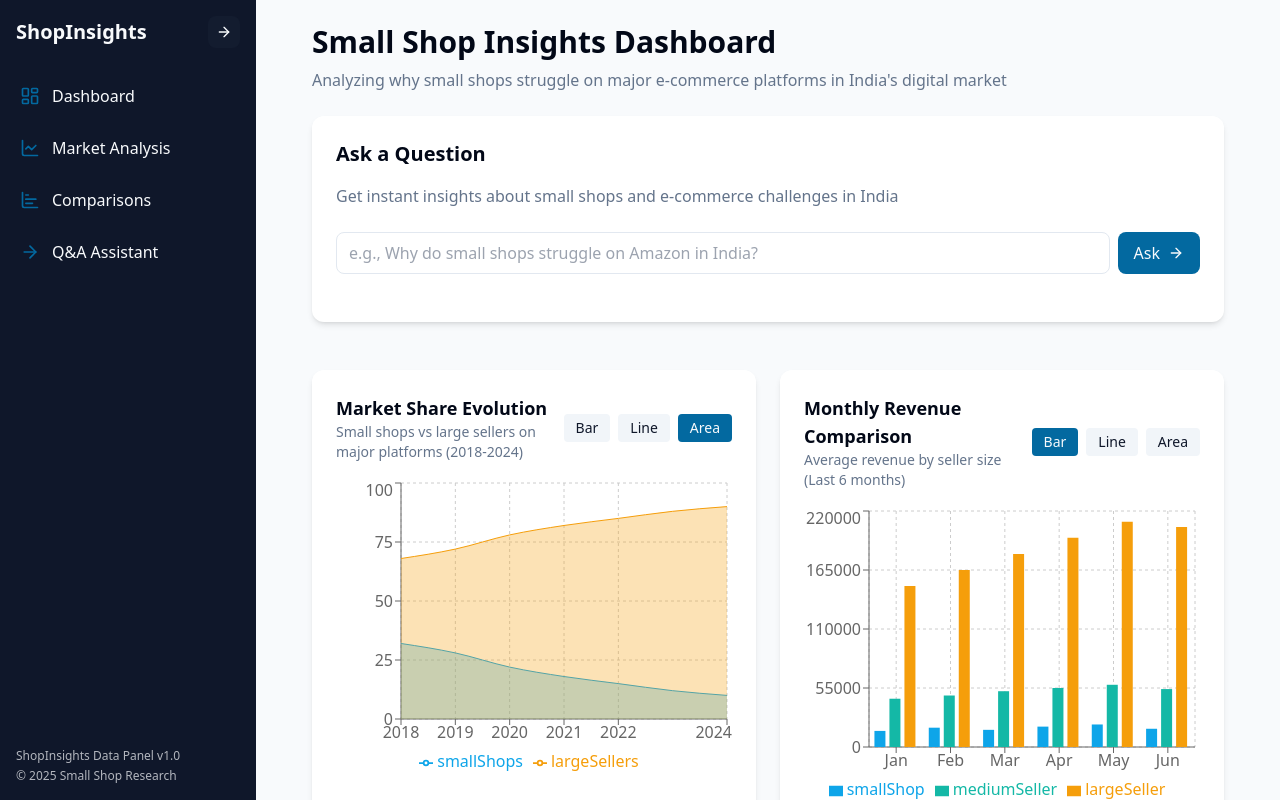
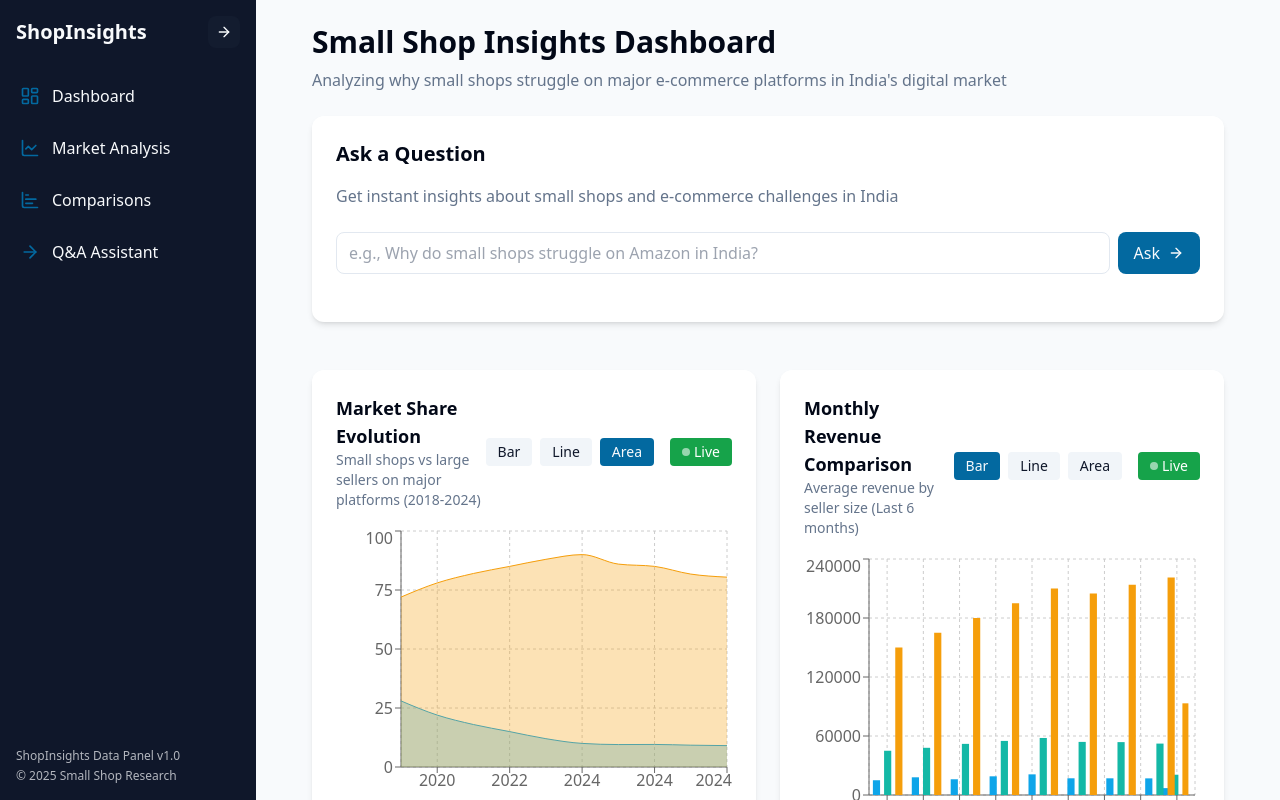
Before and after one commit to KatalKavya96/shop-smart-insights-india, a React (Vite) app: page / in a window 1280 px wide. Built offline with nearby package versions, Linux system fonts and the light colour scheme.

Commit message:
Add live data updates to charts
Implement real-time updates for data charts, plotting data per second.

```diff
--- a/src/components/DataChart.tsx
+++ b/src/components/DataChart.tsx
@@ -1,5 +1,5 @@
 
-import { FC, useState } from "react";
+import { FC, useState, useEffect } from "react";
 import {
   BarChart,
   Bar,
@@ -15,6 +15,7 @@ import {
   Area,
 } from "recharts";
 import { cn } from "@/lib/utils";
+import { ChartColumnBig } from "lucide-react";
 
 type ChartType = "bar" | "line" | "area";
 
@@ -30,17 +31,73 @@ type DataChartProps = {
     areas?: { key: string; color: string }[];
   };
   className?: string;
+  isLive?: boolean;
+  updateInterval?: number; // in milliseconds
+  maxDataPoints?: number;
 };
 
 const DataChart: FC<DataChartProps> = ({
-  data,
+  data: initialData,
   title,
   description,
   type = "bar",
   dataKeys,
   className,
+  isLive = false,
+  updateInterval = 1000, // default to 1 second
+  maxDataPoints = 20, // default to showing 20 data points at a time
 }) => {
   const [chartType, setChartType] = useState<ChartType>(type);
+  const [data, setData] = useState<any[]>(initialData);
+  const [isLiveActive, setIsLiveActive] = useState<boolean>(isLive);
+
+  // Effect for handling live data updates
+  useEffect(() => {
+    if (!isLiveActive) return;
+
+    const interval = setInterval(() => {
+      // Update data with slight randomization to simulate live changes
+      setData((currentData) => {
+        const newData = [...currentData];
+
+        // Update last item with slight variations
+        const lastItem = { ...newData[newData.length - 1] };
+
+        // Modify each numeric value with a small random change
+        Object.keys(lastItem).forEach(key => {
+          if (typeof lastItem[key] === 'number' && key !== dataKeys.xAxis) {
+            // Apply a small random change between -5% and +5%
+            const changePercent = (Math.random() * 10 - 5) / 100;
+            lastItem[key] = Math.max(0, lastItem[key] * (1 + changePercent));
+          }
+        });
+
+        // Create a new timestamp if xAxis is time-based
+        if (typeof lastItem[dataKeys.xAxis] === 'string' &&
+            (lastItem[dataKeys.xAxis].includes(':') ||
+             ['date', 'time', 'timestamp'].some(term => dataKeys.xAxis.toLowerCase().includes(term)))) {
+          const now = new Date();
+          lastItem[dataKeys.xAxis] = `${now.getHours()}:${now.getMinutes()}:${now.getSeconds()}`;
+        } else if (typeof lastItem[dataKeys.xAxis] === 'number') {
+          // If xAxis is numeric, increment it
+          lastItem[dataKeys.xAxis] = lastItem[dataKeys.xAxis] + 1;
+        }
+
+        // Add new data point and limit the array size
+        const result = [...newData, lastItem];
+        return result.slice(-maxDataPoints);
+      });
+    }, updateInterval);
+
+    return () => clearInterval(interval);
+  }, [isLiveActive, dataKeys.xAxis, updateInterval, maxDataPoints]);
+
+  // Reset to initial data when live mode is toggled off
+  useEffect(() => {
+    if (!isLiveActive) {
+      setData(initialData);
+    }
+  }, [isLiveActive, initialData]);
 
   const renderChart = () => {
     switch (chartType) {
@@ -79,6 +136,7 @@ const DataChart: FC<DataChartProps> = ({
                   dataKey={line.key}
                   stroke={line.color}
                   activeDot={{ r: 8 }}
+                  isAnimationActive={!isLiveActive} // Disable animation for live updates
                 />
               ))}
             </LineChart>
@@ -101,6 +159,7 @@ const DataChart: FC<DataChartProps> = ({
                   stroke={area.color}
                   fill={area.color}
                   fillOpacity={0.3}
+                  isAnimationActive={!isLiveActive} // Disable animation for live updates
                 />
               ))}
             </AreaChart>
@@ -154,9 +213,30 @@ const DataChart: FC<DataChartProps> = ({
           >
             Area
           </button>
+          {isLive && (
+            <button
+              onClick={() => setIsLiveActive(!isLiveActive)}
+              className={cn(
+                "px-3 py-1 rounded text-sm ml-2 flex items-center gap-1",
+                isLiveActive
+                  ? "bg-green-600 text-white"
+                  : "bg-secondary text-secondary-foreground"
+              )}
+            >
+              <span className={cn("h-2 w-2 rounded-full", isLiveActive ? "bg-white animate-pulse" : "bg-muted-foreground")}></span>
+              Live
+            </button>
+          )}
         </div>
       </div>
       {renderChart()}
+      {isLiveActive && (
+        <div className="flex justify-end mt-2">
+          <span className="text-xs text-muted-foreground">
+            Live updates every {updateInterval/1000}s
+          </span>
+        </div>
+      )}
     </div>
   );
 };
--- a/src/pages/Index.tsx
+++ b/src/pages/Index.tsx
@@ -74,6 +74,9 @@ const Index = () => {
                   description="Small shops vs large sellers on major platforms (2018-2024)"
                   data={marketShareData}
                   type="area"
+                  isLive={true}
+                  updateInterval={1000}
+                  maxDataPoints={10}
                   dataKeys={{
                     xAxis: "year",
                     bars: [
@@ -95,6 +98,8 @@ const Index = () => {
                   description="Average revenue by seller size (Last 6 months)"
                   data={revenueData}
                   type="bar"
+                  isLive={true}
+                  updateInterval={1500}
                   dataKeys={{
                     xAxis: "month",
                     bars: [
@@ -133,6 +138,8 @@ const Index = () => {
                   description="Cost to acquire new customers by platform type (₹)"
                   data={customerAcquisitionData}
                   type="bar"
+                  isLive={true}
+                  updateInterval={2000}
                   dataKeys={{
                     xAxis: "platform",
                     bars: [
@@ -154,6 +161,8 @@ const Index = () => {
                   description="Average fees as percentage of revenue"
                   data={platformFeeData}
                   type="bar"
+                  isLive={true}
+                  updateInterval={1800}
                   dataKeys={{
                     xAxis: "platform",
                     bars: [
```
